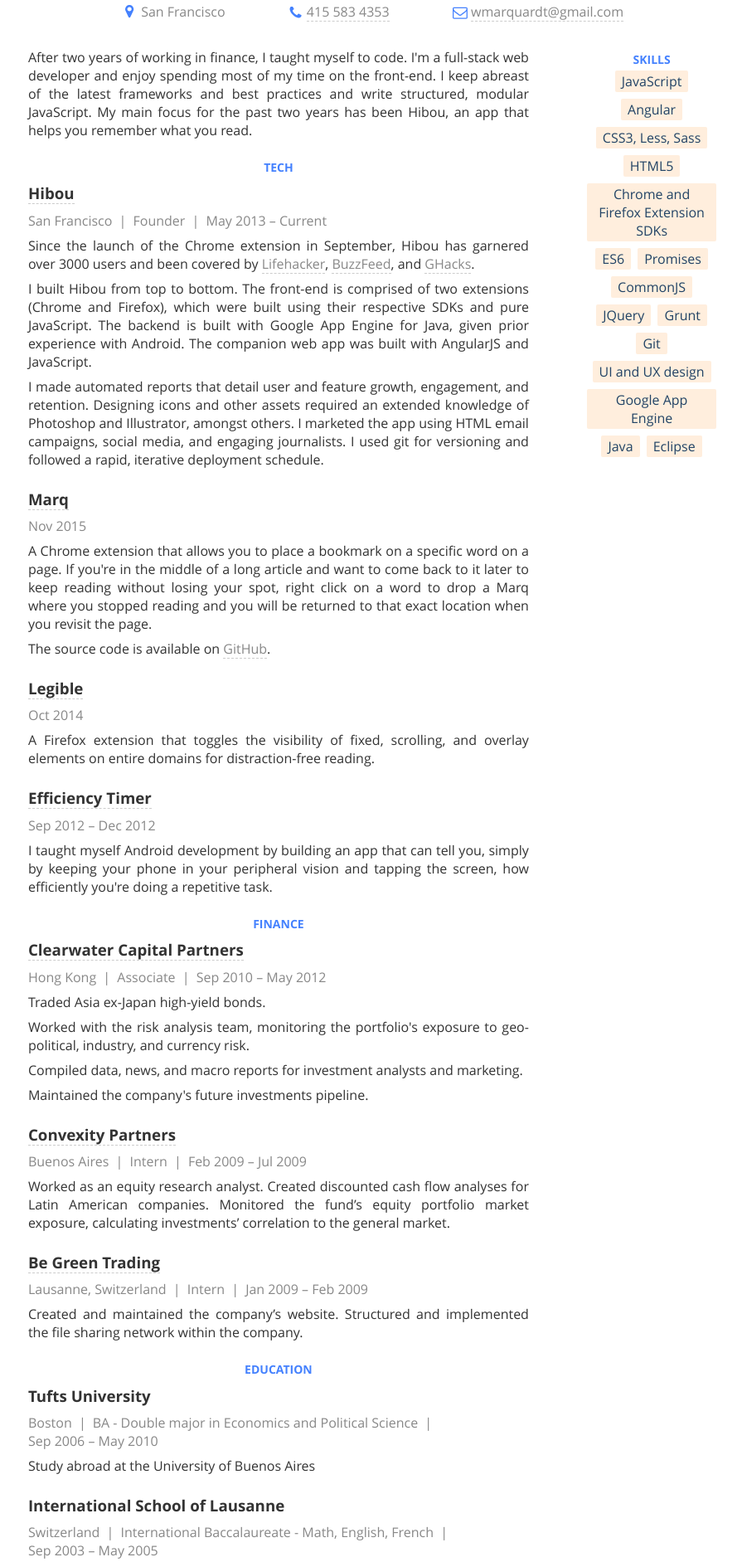
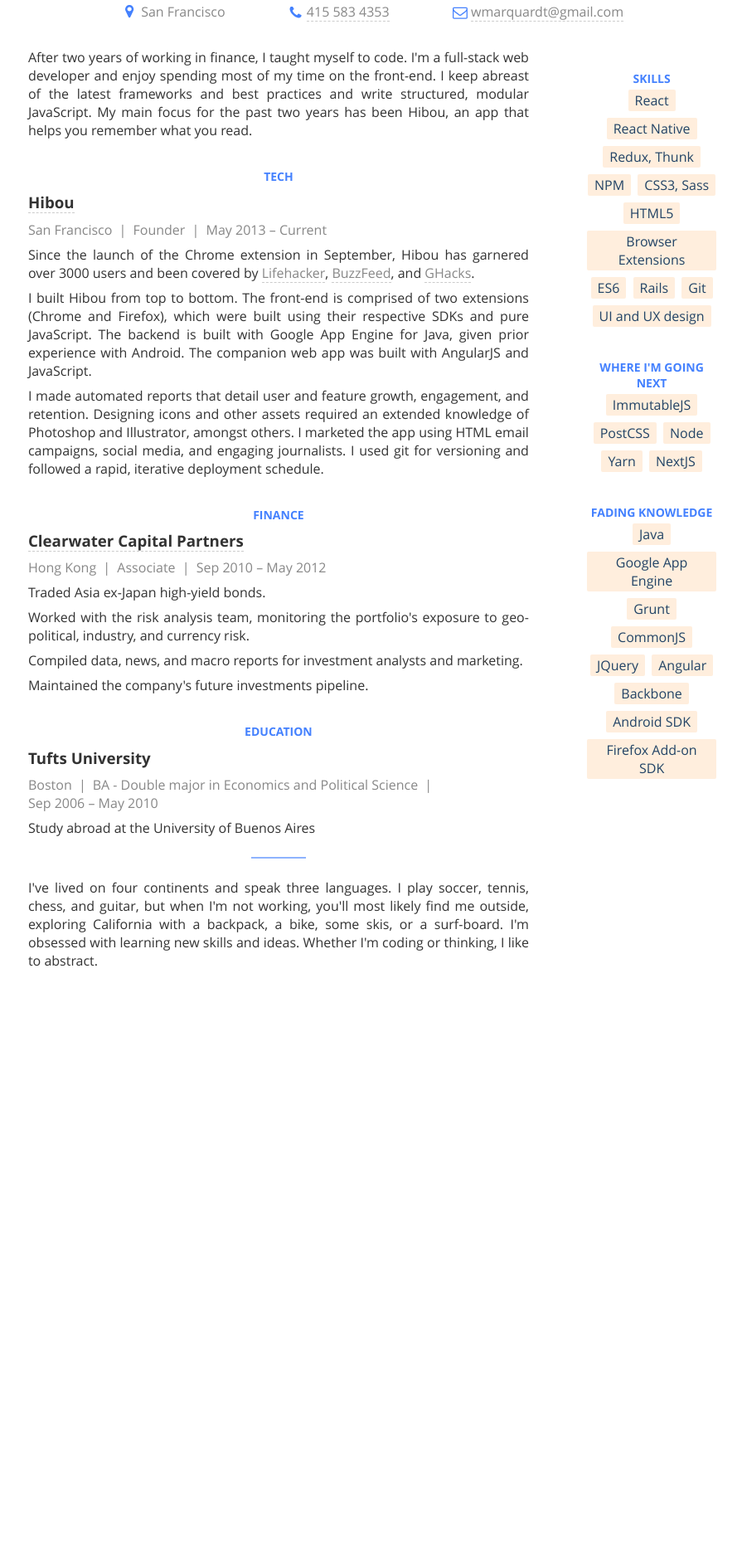
Before and after one commit to willlma/willlma.github.io, a website: page resume.html in a window 1280 px wide. Shown: the part 110-1993 px from the top of the page at 83% size, without its empty margins (190-1085 px from the left). After the commit the page ends 1319 px from the top, so only its background shows below. Drawn offline with Linux system fonts and the light colour scheme.

Commit message:
resizing and some copy

```diff
--- a/resume.css
+++ b/resume.css
@@ -102,7 +102,7 @@
   text-align: justify;
   width: 100%;
   margin: 0 auto;
-/*     border-left: 1px solid pink; */
+/*   border-left: 1px solid pink; */
 }
 header ul:after {
   content: '';
@@ -148,11 +148,11 @@
   text-transform: uppercase;
   font-size: 0.875em;
   color: #4481fe;
-/*     margin-top: 2.5em; */
+  margin-top: 2.5em;
   margin-bottom: 0;
 }
 #intro {
-/*     color: #888; */
+/*   color: #888; */
 }
 a {
   text-decoration: none;
@@ -167,7 +167,7 @@
   fill: #4481fe;
 }
 h3 {
-/*     font-weight: 400; */
+/*   font-weight: 400; */
   margin-top: 0.5em;
   margin-bottom: 0.5em;
 }
@@ -241,7 +241,7 @@
     display: inline-block;
     width: 0;
     opacity: 0;
-/*         transition: opacity 201ms, width 201ms, transform 201ms; */
+/*     transition: opacity 201ms, width 201ms, transform 201ms; */
   }
   header.compressed li a.contact-shown {
     transform-origin: left;
@@ -249,8 +249,8 @@
 }
 @media (min-width: 668px), print {
   header {
-/*       margin: 0 1em; */
-/*       width: 100%; */
+/*     margin: 0 1em; */
+/*     width: 100%; */
   }
   header div {
     margin: 0 auto;
@@ -276,7 +276,7 @@
     text-align: center;
   }
   header div {
-/*         max-width: calc(604px + 14em) */
+/*     max-width: calc(604px + 14em) */
   }
   aside {
     max-width: 10em;
@@ -311,7 +311,7 @@
   #finance {
     position: relative;
     page-break-before: always;
-/*         -webkit-region-break-inside: avoid;
+/*     -webkit-region-break-inside: avoid;
     page-break-inside: avoid; */
     margin-top: 2rem;
   }
@@ -320,7 +320,7 @@
     font-weight: normal;
     font-size: 0.875em;
     color: #888;
-/*         display: block; */
+/*     display: block; */
   }
   h3:after {
     display: none;
--- a/resume.html
+++ b/resume.html
@@ -49,11 +49,12 @@
   <div id="shadow"></div>
   <main>
     <section id="intro">
+      <p>
       <p>After two years of working in finance, I taught myself to code. I'm a full-stack web developer and enjoy spending most of my time on the front-end. I keep abreast of the latest frameworks and best practices and write structured, modular JavaScript. My main focus for the past two years has been Hibou, an app that helps you remember what you read.</p>
     </section>
     <section>
       <h2>Tech</h2>
-      <section>
+      <div>
         <h3><a href="http://gethibou.com">Hibou</a></h3>
         <ul class="about">
           <li>San Francisco</li>
@@ -72,33 +73,11 @@
         <p>
           I made automated reports that detail user and feature growth, engagement, and retention. Designing icons and other assets required an extended knowledge of Photoshop and Illustrator, amongst others. I marketed the app using HTML email campaigns, social media, and engaging journalists. I used git for versioning and followed a rapid, iterative deployment schedule.
         </p>
-      </section>
-      <section>
-        <h3><a href="https://chrome.google.com/webstore/detail/marq/nfoahckkbehkhkiafolgofldbjldbmap">Marq</a></h3>
-        <ul class="about">
-          <li>Nov 2015</li>
-        </ul>
-        <p>A Chrome extension that allows you to place a bookmark on a specific word on a page. If you're in the middle of a long article and want to come back to it later to keep reading without losing your spot, right click on a word to drop a Marq where you stopped reading and you will be returned to that exact location when you revisit the page.</p>
-        <p>The source code is available on <a href="https://github.com/willlma/marq">GitHub</a>.</p>
-      </section>
-      <section>
-        <h3><a href="https://addons.mozilla.org/en-US/firefox/addon/legible/">Legible</a></h3>
-        <ul class="about">
-          <li>Oct 2014</li>
-        </ul>
-        <p>A Firefox extension that toggles the visibility of fixed, scrolling, and overlay elements on entire domains for distraction-free reading.</p>
-      </section>
-      <section>
-        <h3><a href="https://play.google.com/store/apps/details?id=st.olm.color_timer">Efficiency Timer</a></h3>
-        <ul class="about">
-          <li>Sep 2012 – Dec 2012</li>
-        </ul>
-        <p>I taught myself Android development by building an app that can tell you, simply by keeping your phone in your peripheral vision and tapping the screen, how efficiently you're doing a repetitive task.</p>
-      </section>
+      </div>
     </section>
     <section id="finance">
       <h2>Finance</h2>
-      <section>
+      <div>
         <h3><a href="http://www.clearwatercapitalpartners.com/">Clearwater Capital Partners</a></h3>
         <ul class="about">
           <li>Hong Kong</li>
@@ -109,29 +88,11 @@
         <p>Worked with the risk analysis team, monitoring the portfolio's exposure to geo-political, industry, and currency risk.</p>
         <p>Compiled data, news, and macro reports for investment analysts and marketing.</p>
         <p>Maintained the company's future investments pipeline.</p>
-      </section>
-      <section>
-        <h3><a href="https://www.linkedin.com/company/10026156">Convexity Partners</a></h3>
-        <ul class="about">
-          <li>Buenos Aires</li>
-          <li>Intern</li>
-          <li>Feb 2009 – Jul 2009</li>
-        </ul>
-        <p>Worked as an equity research analyst. Created discounted cash flow analyses for Latin American companies. Monitored the fund’s equity portfolio market exposure, calculating investments’ correlation to the general market.</p>
-      </section>
-      <section>
-        <h3><a href="http://www.begreentrading.com/">Be Green Trading</a></h3>
-        <ul class="about">
-          <li>Lausanne, Switzerland</li>
-          <li>Intern</li>
-          <li>Jan 2009 – Feb 2009</li>
-        </ul>
-        <p>Created and maintained the company’s website. Structured and implemented the file sharing network within the company.</p>
-      </section>
+      </div>
     </section>
     <section>
       <h2>Education</h2>
-      <section>
+      <div>
         <h3>Tufts University</h3>
         <ul class="about">
           <li>Boston</li>
@@ -139,36 +100,44 @@
           <li>Sep 2006 – May 2010</li>
         </ul>
         <p>Study abroad at the University of Buenos Aires</p>
-      </section>
-      <section>
-        <h3>International School of Lausanne</h3>
-        <ul class="about">
-          <li>Switzerland</li>
-          <li>International Baccalaureate - Math, English, French</li>
-          <li>Sep 2003 – May 2005</li>
-        </ul>
-      </section>
+      </div>
       <p id="hobbies">I've lived on four continents and speak three languages. I play soccer, tennis, chess, and guitar, but when I'm not working, you'll most likely find me outside, exploring California with a backpack, a bike, some skis, or a surf-board. I'm obsessed with learning new skills and ideas. Whether I'm coding or thinking, I like to abstract.</p>
     </section>
   </main>
   <aside>
     <h2>Skills</h2>
     <ul>
-      <li>JavaScript</li>
-      <li>Angular</li>
-      <li>CSS3, Less, Sass</li>
+      <li>React</li>
+      <li>React Native</li>
+      <li>Redux, Thunk</li>
+      <li>NPM</li>
+      <li>CSS3, Sass</li>
       <li>HTML5</li>
-      <li>Chrome and Firefox Extension SDKs</li>
+      <li>Browser Extensions</li>
       <li>ES6</li>
-      <li>Promises</li>
+      <li>Rails</li>
+      <li>Git</li>
+      <li>UI and UX design</li>
+    </ul>
+    <h2>Where I'm going next</h2>
+      <ul>
+        <li>ImmutableJS</li>
+        <li>PostCSS</li>
+        <li>Node</li>
+        <li>Yarn</li>
+        <li>NextJS</li>
+      </ul>
+    <h2>Fading knowledge</h2>
+    <ul>
+      <li>Java</li>
+      <li>Google App Engine</li>
+      <li>Grunt</li>
       <li>CommonJS</li>
       <li>JQuery</li>
-      <li>Grunt</li>
-      <li>Git</li>
-      <li>UI and UX design</li>
-      <li>Google App Engine</li>
-      <li>Java</li>
-      <li>Eclipse</li>
+      <li>Angular</li>
+      <li>Backbone</li>
+      <li>Android SDK</li>
+      <li>Firefox Add-on SDK</li>
     </ul>
   </aside>
   <script type="text/javascript" src="fontfaceobserver.js"></script>
--- a/resume.js
+++ b/resume.js
@@ -54,7 +54,7 @@
     return result;
   };
 
-  var init = function() {
+  function placeMap() {
     var mapPosition = getPosition(elems.map);
     elems.newMap.id = 'new-map';
     var mapStyle = {
@@ -65,6 +65,55 @@
     for (var prop in mapStyle) elems.newMap.style[prop] = mapStyle[prop];
     if (!document.body.contains(elems.newMap)) document.body.appendChild(elems.newMap);
     elems.map.style.visibility = 'hidden';
+  }
+
+  function toggleExpanded(parent, widths) {
+    var link = parent.getElementsByTagName('a')[0];
+    var width = widths[parent.classList.contains('phone') ? 'phone': 'email'];
+    var cs = 'contact-shown';
+    var expanded = elems.compressedHeader.getElementsByClassName(cs)[0];
+    if (expanded) {
+      if (expanded===link) {
+        link.classList.remove(cs);
+        elems.compressedHeader.classList.remove(cs);
+        link.style.width = '';
+      } else {
+        link.classList.add(cs);
+        link.style.width = width;
+        expanded.classList.remove(cs);
+        expanded.style.width = '';
+      }
+    } else {
+      link.classList.add(cs);
+      elems.compressedHeader.classList.add(cs);
+      link.style.width = width;
+    }
+  };
+
+  function contactInfoClickListeners() {
+    if (window.innerWidth < 668) {
+      var widths = {};
+      ['phone', 'email'].forEach(function(className) {
+        widths[className] = getComputedStyle(elems.header.querySelector('.' + className + ' a')).width;
+      });
+      [].forEach.call(elems.compressedHeader.getElementsByTagName('svg'), function(elem) {
+        elem.onclick = ({ currentTarget }) => toggleExpanded(currentTarget.parentNode, widths);
+      });
+    } else {
+      [].forEach.call(elems.compressedHeader.getElementsByTagName('svg'), function(elem) {
+        elem.onclick = null;
+      });
+    }
+  }
+
+  function contactOpacity(opacity) {
+    ['phone', 'email'].forEach(function(name) {
+      elems[name].style.opacity = opacity;
+    });
+  }
+
+  var init = function() {
+    placeMap();
     var transformations = [];
     ['h1', '.phone', '.email'].forEach(function(selector, i) {
       transformations.push(getTransformation(
@@ -73,6 +122,8 @@
         !i
       ));
     });
+    contactInfoClickListeners();
+    contactOpacity(1);
     return transformations;
   };
 
@@ -86,80 +137,42 @@
     return transform;
   };
 
+
   new FontFaceObserver('Open Sans').check().then(function() {
-    // setTimeout(function() {
-      // detect touch to make hover elems visible
-      if ('ontouchstart' in window) document.body.className = 'touch';
+    // detect touch to make hover elems visible
+    if ('ontouchstart' in window) document.body.className = 'touch';
 
-      var transformations = init();
-      var ticking, transformComplete;
-      var update = function() {
-        var distance = Math.min(scrollY / 100, 1);
-        transformComplete = distance===1;
-        document.body.classList.toggle('compressed', transformComplete);
-        transformations.forEach(function(tr) {
-          tr.elem.style.transform = getTransformationCss(distance, tr);
-          if (!tr.scale && innerWidth < 668) ['phone', 'email'].forEach(function(name) {
-            elems[name].style.opacity = 1 - distance;
-          });
-        });
-        elems.compressedHeader.style.opacity = Math.pow(distance, 0.5);
-        elems.shadow.style.opacity = Math.pow(distance, 4);
-        ticking = false;
-      };
-      var onScroll = function() {
-        if (ticking || scrollY > 100 && transformComplete)
-          return;
-        ticking = true;
-        requestAnimationFrame(update);
-      };
-      onScroll();
-      window.addEventListener('scroll', onScroll);
-    // }, 10);
+    var transformations = init();
+    var ticking, transformComplete;
+    var update = function() {
+      var distance = Math.min(scrollY / 100, 1);
+      transformComplete = distance===1;
+      document.body.classList.toggle('compressed', transformComplete);
+      transformations.forEach(function(tr) {
+        tr.elem.style.transform = getTransformationCss(distance, tr);
+        if (!tr.scale && innerWidth < 668) contactOpacity(1 - distance);
+      });
+      elems.compressedHeader.style.opacity = Math.pow(distance, 0.5);
+      elems.shadow.style.opacity = Math.pow(distance, 4);
+      ticking = false;
+    };
+    var onScroll = function() {
+      if (ticking || scrollY > 100 && transformComplete) return;
+      ticking = true;
+      requestAnimationFrame(update);
+    };
+    onScroll();
+    window.addEventListener('scroll', onScroll);
+    let throttleId;
+    //basic throttle because I only use once and don't want dependencies
+    window.addEventListener('resize', () => {
+      if (throttleId) return;
+      throttleId = setTimeout(() => {
+        transformations = init();
+        throttleId = null;
+      }, 20);
+    });
   });
 
-  if (window.innerWidth < 500) {
-    var widths = {};
-    ['phone', 'email'].forEach(function(className) {
-      widths[className] = getComputedStyle(elems.header.querySelector('.' + className + ' a')).width;
-    });
-    var toggleExpanded = function(evt) {
-      var link = this.parentNode.getElementsByTagName('a')[0];
-      var width = widths[this.parentNode.classList.contains('phone') ? 'phone': 'email'];
-      var cs = 'contact-shown';
-      var expanded = elems.compressedHeader.getElementsByClassName(cs)[0];
-      if (expanded) {
-        if (expanded===link) {
-          link.classList.remove(cs);
-          elems.compressedHeader.classList.remove(cs);
-          link.style.width = '';
-        } else {
-          link.classList.add(cs);
-          link.style.width = width;
-          expanded.classList.remove(cs);
-          expanded.style.width = '';
-        }
-      } else {
-        link.classList.add(cs);
-        elems.compressedHeader.classList.add(cs);
-        link.style.width = width;
-      }
-      /*if (expanded && expanded!==link) {
-        expanded.classList.remove(className);
-        expanded.style.width = '';
-      }
-      var isExpanded = link.classList.toggle(className);
-      elems.compressedHeader.classList.toggle(className,  isExpanded);
-      if (isExpanded) link.style.width = widths['phone'];*/
-    };
-    [].forEach.call(elems.compressedHeader.getElementsByTagName('svg'), function(elem) {
-      elem.addEventListener('click', toggleExpanded);
-    });
-  } else if (toggleExpanded) {
-    toggleExpanded = null;
-    [].forEach.call(elems.compressedHeader.getElementsByTagName('svg'), function(elem) {
-      elem.removeEventListener('click', toggleExpanded);
-    });
-  }
 
 })();
```
Lines whose indentation alone changed are shown as unchanged.
